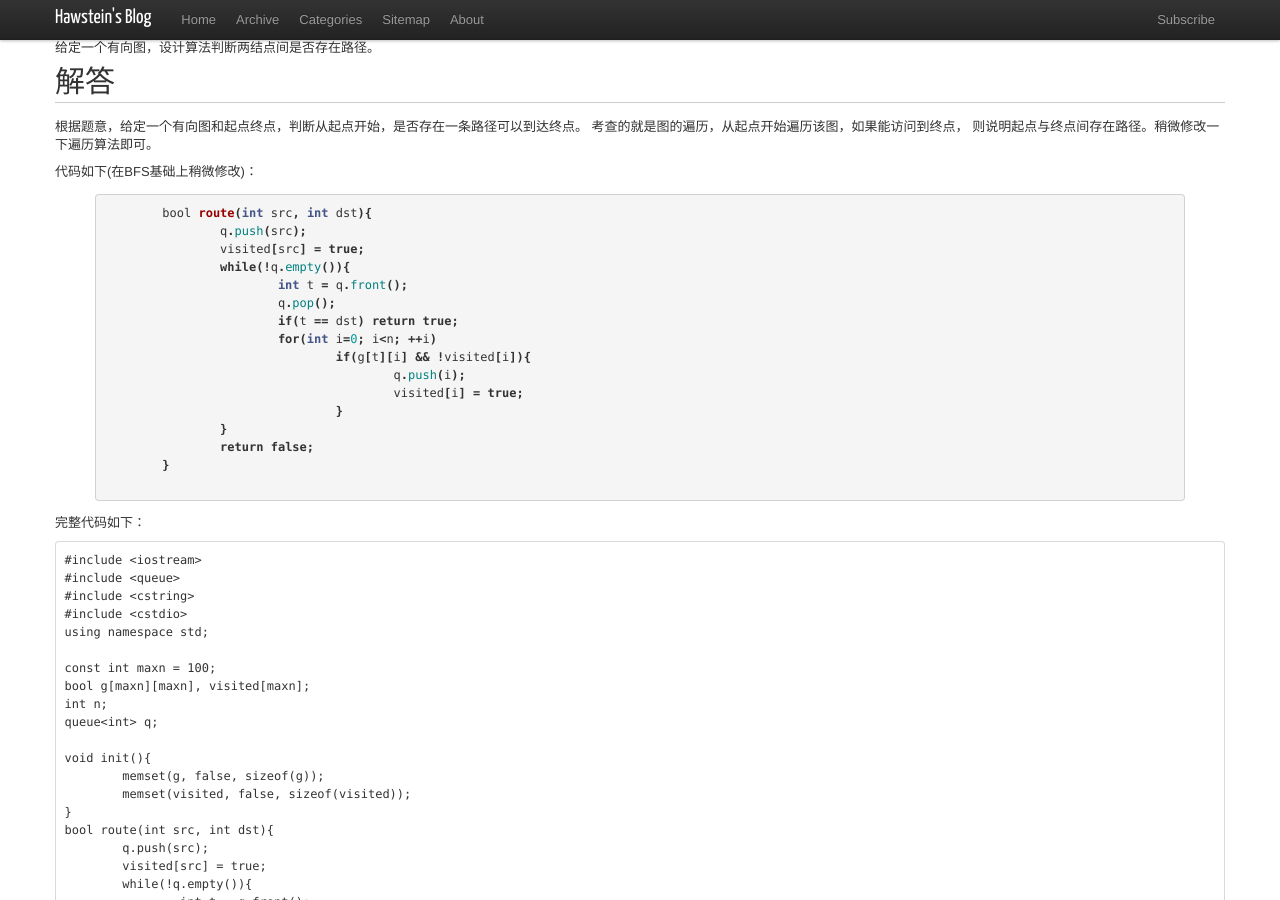
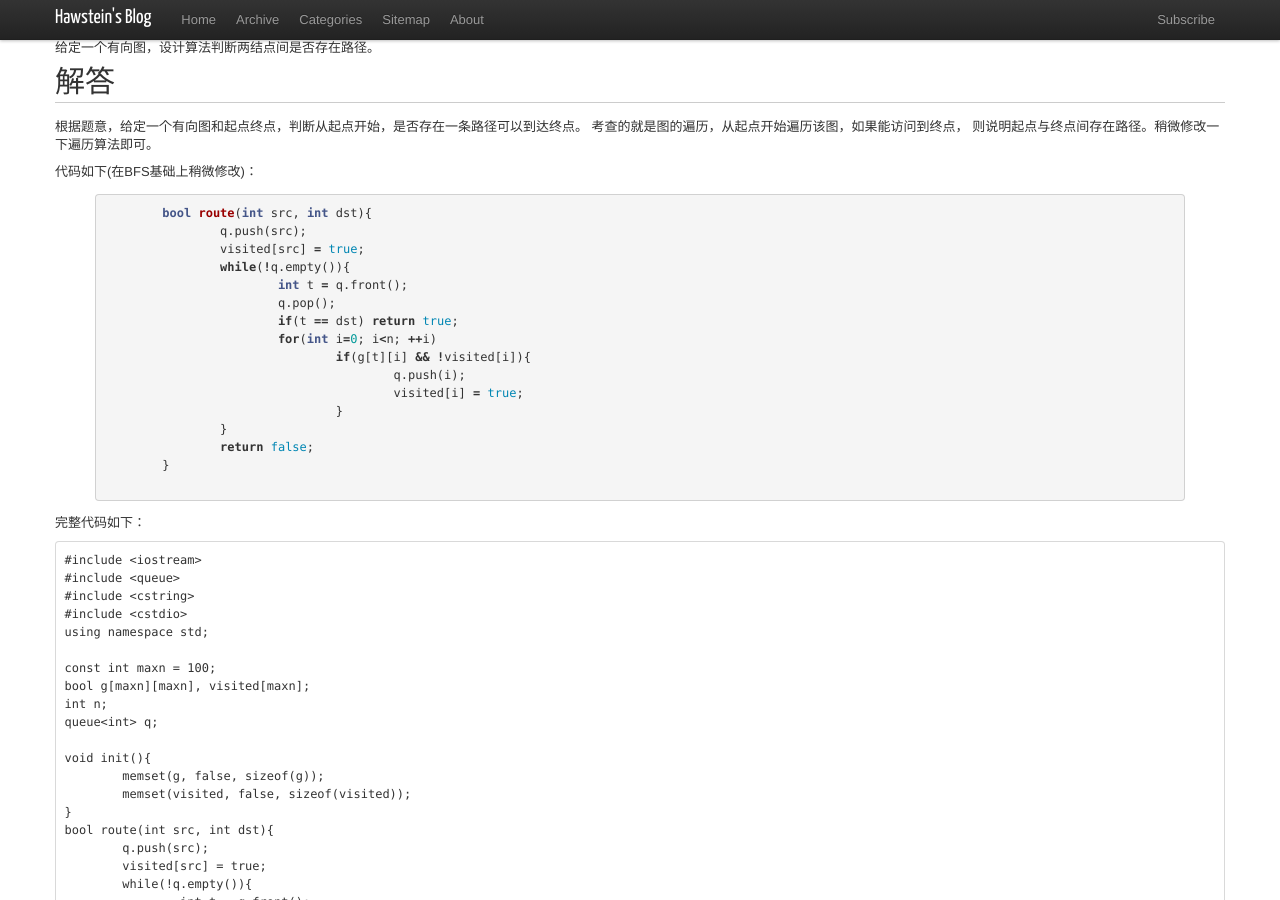
Before and after one commit to Hawstein/hawstein.github.com, a Jekyll site: the page built from _posts/2012/2012-12-25-4.2.md, in a window 1280 px wide and 900 px high, scrolled down 310 px. Built offline with Jekyll 4.4.1, drawn with Linux system fonts in a browser that asks for light colours; nearby versions of some CDN libraries; Markdown is read by kramdown in place of the engine named in the settings; comment, search, counter and statistics services are not loaded.

Commit message:
Update _posts/2012/2012-12-25-4.2.md

```diff
--- a/_posts/2012/2012-12-25-4.2.md
+++ b/_posts/2012/2012-12-25-4.2.md
@@ -31,7 +31,7 @@ is a route between two nodes.
 
 代码如下(在BFS基础上稍微修改)：
 
-	{% highlight java %}
+	{% highlight cpp %}
 	bool route(int src, int dst){
 		q.push(src);
 		visited[src] = true;
```
